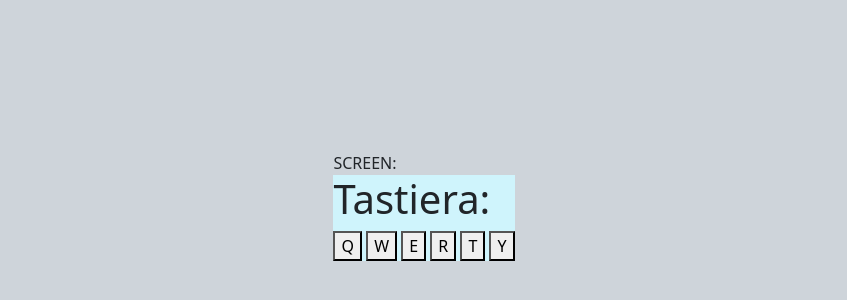
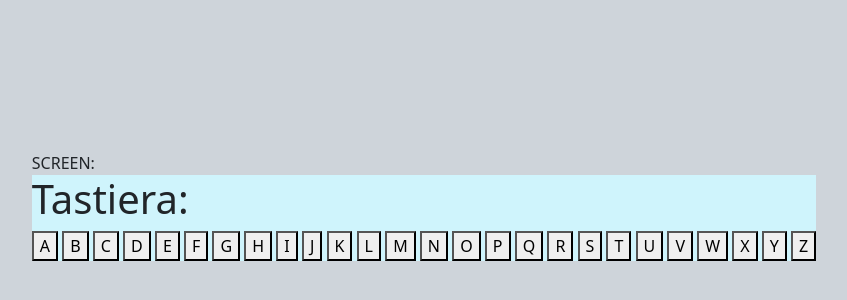
Before and after one commit to DylanBlanco/keyboard_js, a plain HTML site: page index.html in a window 1280 px wide. Shown: the part 194-494 px from the top of the page, without its empty margins (216-1063 px from the left). Drawn offline with nearby package versions, Linux system fonts and the light colour scheme.

Commit message:
aggiunti .buttons-container in index.html

```diff
--- a/index.html
+++ b/index.html
@@ -22,18 +22,40 @@
             </div>
             <div class="bg-info-subtle">
                 <h1>Tastiera:</h1>
-                <div>
+                <div class="buttons-container">
+                    <button class="js-button-a">A</button>
+                    <button class="js-button-b">B</button>
+                    <button class="js-button-c">C</button>
+                    <button class="js-button-d">D</button>
+                    <button class="js-button-e">E</button>
+                    <button class="js-button-f">F</button>
+                    <button class="js-button-g">G</button>
+                    <button class="js-button-h">H</button>
+                    <button class="js-button-i">I</button>
+                    <button class="js-button-j">J</button>
+                    <button class="js-button-k">K</button>
+                    <button class="js-button-l">L</button>
+                    <button class="js-button-m">M</button>
+                    <button class="js-button-n">N</button>
+                    <button class="js-button-o">O</button>
+                    <button class="js-button-p">P</button>
                     <button class="js-button-q">Q</button>
+                    <button class="js-button-r">R</button>
+                    <button class="js-button-s">S</button>
+                    <button class="js-button-t">T</button>
+                    <button class="js-button-u">U</button>
+                    <button class="js-button-v">V</button>
                     <button class="js-button-w">W</button>
-                    <button class="js-button-e">E</button>
-                    <button class="js-button-r">R</button>
-                    <button class="js-button-t">T</button>
+                    <button class="js-button-x">X</button>
                     <button class="js-button-y">Y</button>
+                    <button class="js-button-z">Z</button>
                 </div>
             </div>
         </div>
     </div>
 
+
+    <!-- Importa PRIMA l’array e POI lo script -->
     <!-- alphabet messages -->
     <script type="text/javascript" src="./js/alphabetMessages.js"></script>
     <!-- javascript / module -->
```
